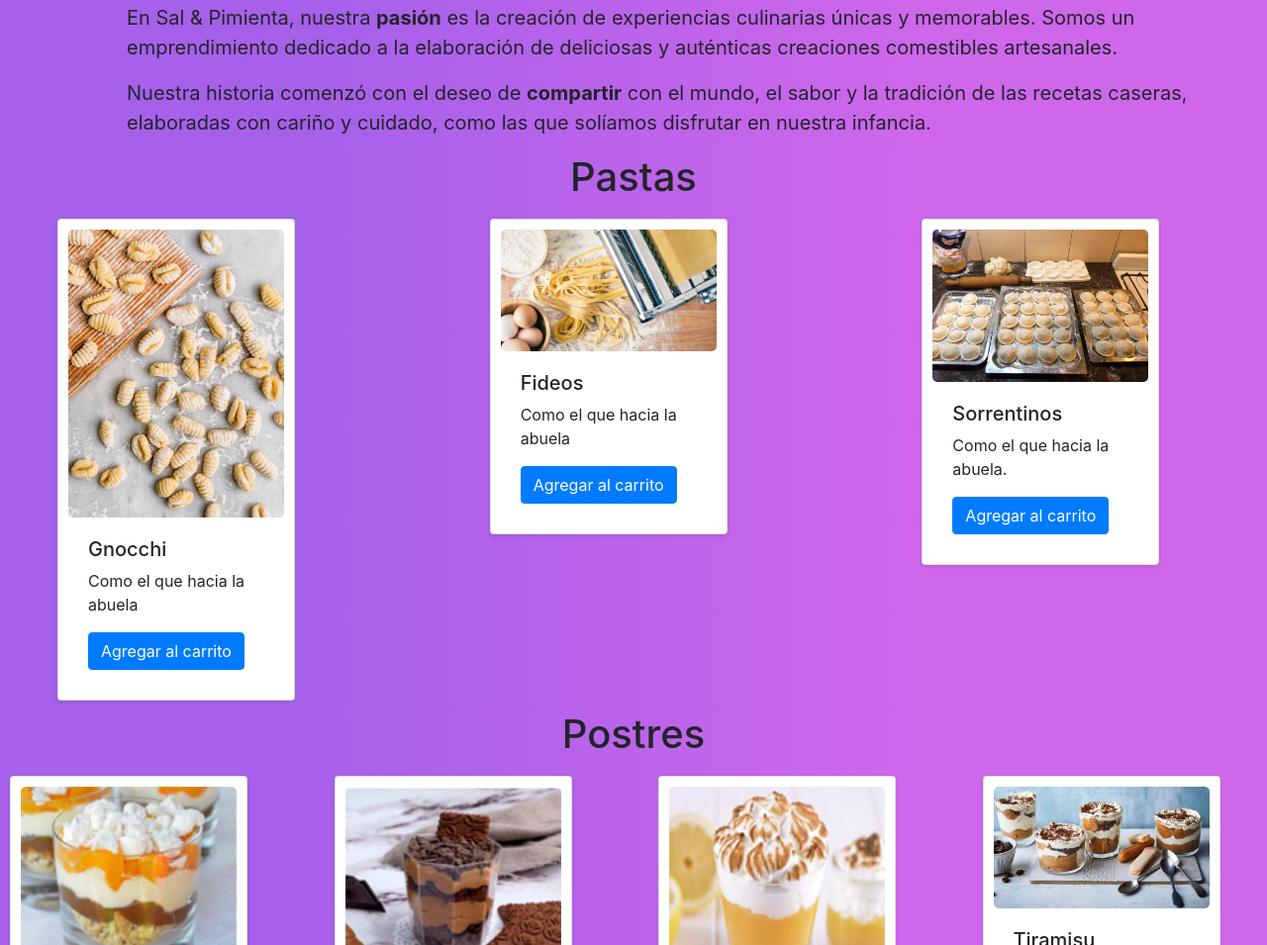
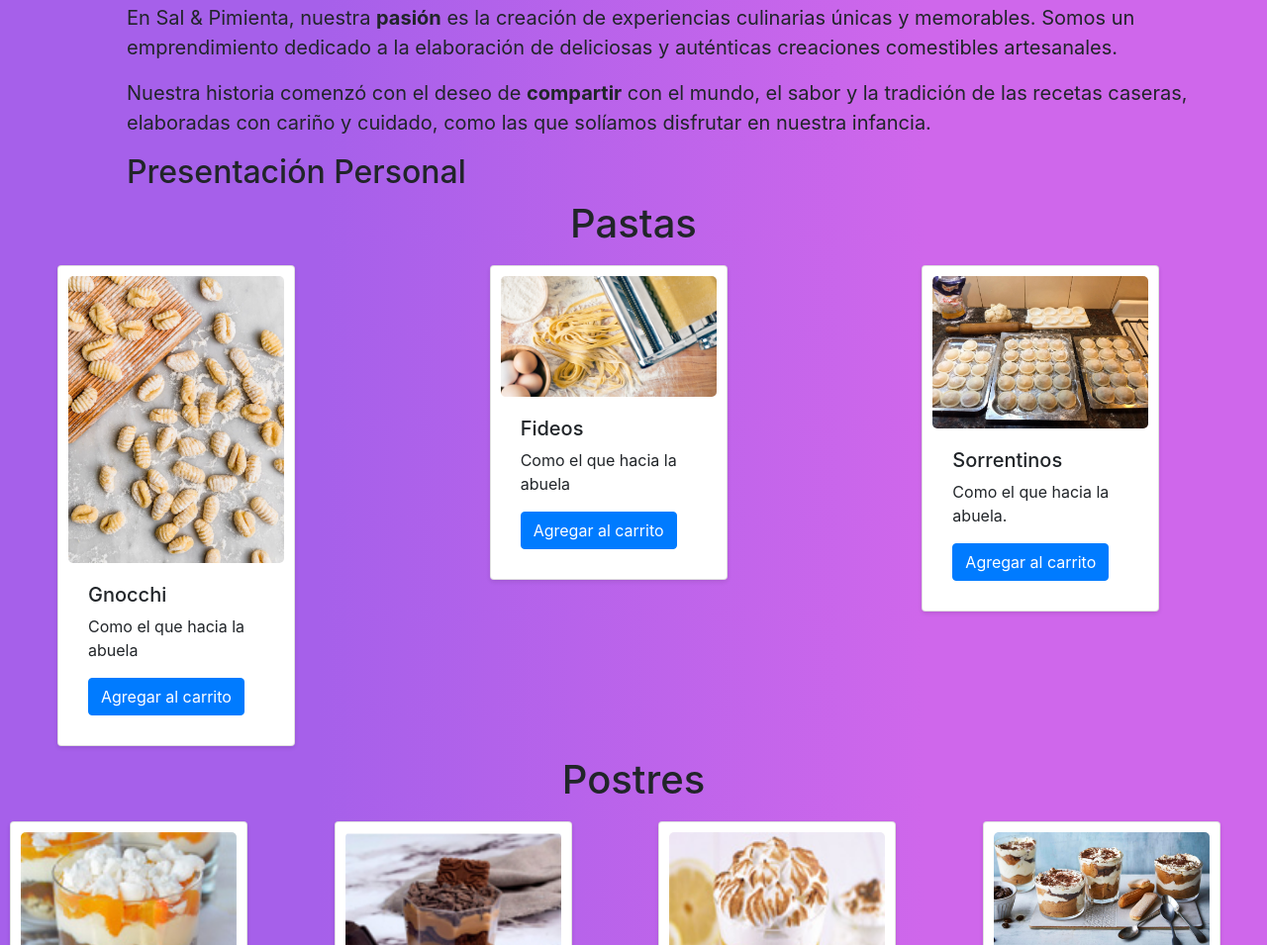
Before and after one commit to Anubis115/Sal-Pimienta, a plain HTML site: page index.html in a window 1280 px wide. Shown: the part 1035-1990 px from the top of the page at 99% size. Drawn offline with nearby package versions, Linux system fonts and the light colour scheme.

Commit message:
saqué el id de quienes somos y agregué lo de la presentación personal

```diff
--- a/index.html
+++ b/index.html
@@ -30,10 +30,15 @@
         <img src="assets/banner.jpg"> <!--banner-->
 
 
-    <div class="quienes-somos" id="quienes-somos">
+    <div class="quienes-somos">
       <h2> Quienes somos</h2>
       <p>En Sal & Pimienta, nuestra <strong>pasión</strong> es la creación de experiencias culinarias únicas y memorables. Somos un emprendimiento dedicado a la elaboración de deliciosas y auténticas creaciones comestibles artesanales.</p>
       <p>Nuestra historia comenzó con el deseo de <strong>compartir</strong> con el mundo, el sabor y la tradición de las recetas caseras, elaboradas con cariño y cuidado, como las que solíamos disfrutar en nuestra infancia.</p>
+
+  </div>
+
+  <div class="personal">
+    <h2> Presentación Personal</h2>
 
   </div>
 <!--
--- a/style.css
+++ b/style.css
@@ -56,6 +56,10 @@ color: white;
 
 }
 
+.personal{
+    margin-left: 10%;
+    font-size: 20px;
+}
 
 .pie-pagina .grupo-1{
     width: 100%;
```
